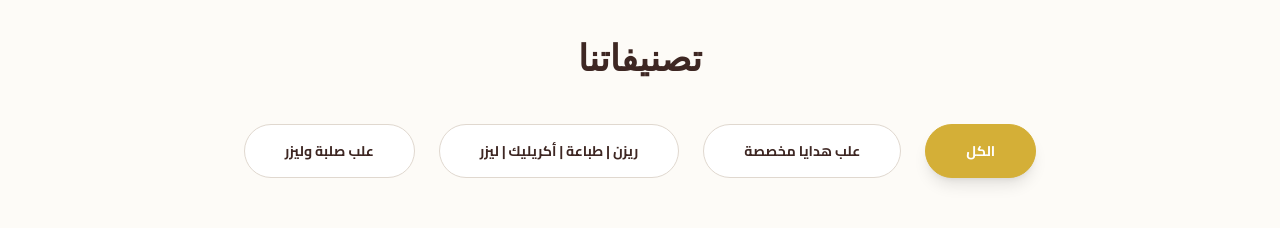
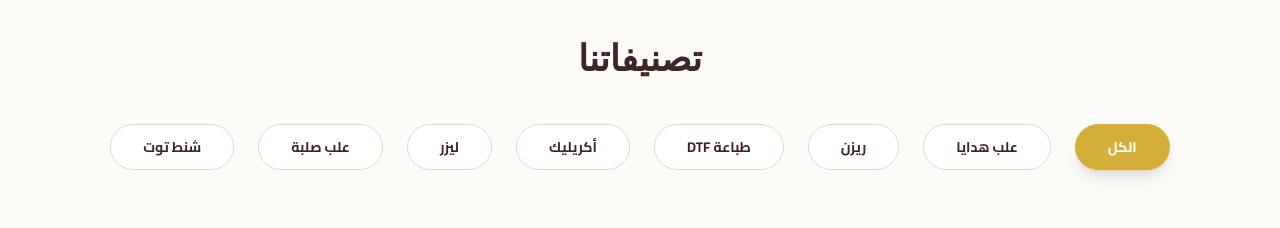
Before and after one commit to MraamHisham/pixelbox-website, a Next.js app: page / in a window 1280 px wide. Shown: the part 860-1088 px from the top of the page. Built offline with nearby package versions, Linux system fonts and the light colour scheme; no server answers; the database is empty; a web font is replaced by a local one.

Commit message:
Update animations and fix categories spelling

```diff
--- a/app/globals.css
+++ b/app/globals.css
@@ -19,16 +19,28 @@ body {
   overflow-x: hidden;
 }
 
-/* أنيميشن إجباري للموبايل عشان أي حاجة تتلمس تصغر (Touch Animation) */
+/* ========================================= */
+/* ده الكود اللي بيخلي الأنيميشن يشتغل باللمس على الموبايل */
+/* ========================================= */
 @media (max-width: 768px) {
+  /* لما تدوسي على أي لينك أو زرار، هيصغر شوية */
   a:active, button:active {
     transform: scale(0.92) !important;
     transition: transform 0.1s ease-in-out !important;
   }
+
+  /* لما تدوسي على كارت المنتج، هيصغر شوية */
+  .group:active {
+    transform: scale(0.96) !important;
+    transition: transform 0.1s ease-in-out !important;
+  }
 }
 
-/* أنيميشن للكروت بتاعت المنتجات */
-.group:active {
-  transform: scale(0.96) !important;
-  transition: transform 0.1s ease-in-out !important;
+/* أنيميشن ظهور العناصر (Fade In Up) */
+@keyframes fadeInUp {
+  from { opacity: 0; transform: translateY(20px); }
+  to { opacity: 1; transform: translateY(0); }
 }
+.animate-fade-in-up {
+  animation: fadeInUp 0.8s ease-out forwards;
+}
--- a/app/page.tsx
+++ b/app/page.tsx
@@ -60,24 +60,16 @@ export default function Home() {
     router.refresh();
   };
 
-  // الفلترة الذكية
-  const handleCategoryClick = (categoryId: string) => {
-    setActiveCategory(categoryId);
+  // الفلترة الذكية جداً
+  const handleCategoryClick = (category: string) => {
+    setActiveCategory(category);
 
-    if (categoryId === "All") {
+    if (category === "All") {
       setFilteredProducts(products);
-    } else if (categoryId === "ResinDTF") { // ده التصنيف المجمع
+    } else {
+      // بيدور على الكلمة سواء كانت كابيتال أو سمول
       setFilteredProducts(products.filter(p =>
-        p.category && (
-          p.category.toLowerCase().includes("resin") ||
-          p.category.toLowerCase().includes("dtf") ||
-          p.category.toLowerCase().includes("acrylic") ||
-          p.category.toLowerCase().includes("laser")
-        )
-      ));
-    } else {
-      setFilteredProducts(products.filter(p =>
-        p.category && p.category.toLowerCase().includes(categoryId.toLowerCase())
+        p.category && p.category.toLowerCase().includes(category.toLowerCase())
       ));
     }
   };
@@ -88,9 +80,13 @@ export default function Home() {
       heroTitle: "الإبداع في كل بكسل", heroSubtitle: "نصنع لك تصاميم إعلانية وهويات بصرية تخطف الأنظار، بلمسة يدوية فاخرة.", heroCta: "اطلب تصميمك",
       categoriesTitle: "تصنيفاتنا",
       catAll: "الكل",
-      catGift: "علب هدايا مخصصة",
-      catResin: "ريزن | طباعة | أكريليك | ليزر",
-      catHardcover: "علب صلبة وليزر",
+      catGift: "علب هدايا",
+      catResin: "ريزن",
+      catDTF: "طباعة DTF",
+      catAcrylic: "أكريليك",
+      catLaser: "ليزر",
+      catHardcover: "علب صلبة",
+      catTote: "شنط توت",
       latestProducts: "أحدث المنتجات", noProducts: "لا توجد منتجات في هذا التصنيف حالياً.", currency: "ر.س",
       login: "تسجيل الدخول", logout: "تسجيل الخروج",
       footerDesc: "نصنع الإبداع في كل بكسل.", quickLinks: "روابط سريعة", privacy: "سياسة الخصوصية", terms: "الشروط والأحكام", contactUs: "تواصل معنا", copyright: "© 2026 Pixel Box Ads. All rights reserved."
@@ -100,9 +96,13 @@ export default function Home() {
       heroTitle: "Creativity in Every Pixel", heroSubtitle: "We craft eye-catching ad designs and visual identities with a luxurious handmade touch.", heroCta: "Order Your Design",
       categoriesTitle: "Our Categories",
       catAll: "All",
-      catGift: "Custom Gift Boxes",
-      catResin: "Resin | DTF | Acrylic | Laser Engravin",
-      catHardcover: "Hardcover & Laser Boxes",
+      catGift: "Gift Boxes",
+      catResin: "Resin",
+      catDTF: "DTF",
+      catAcrylic: "Acrylic",
+      catLaser: "Laser",
+      catHardcover: "Hardcover",
+      catTote: "Tote Bags",
       latestProducts: "Latest Products", noProducts: "No products in this category.", currency: "SAR",
       login: "Login", logout: "Logout",
       footerDesc: "We craft creativity in every pixel.", quickLinks: "Quick Links", privacy: "Privacy Policy", terms: "Terms & Conditions", contactUs: "Contact Us", copyright: "© 2026 Pixel Box Ads. All rights reserved."
@@ -113,12 +113,15 @@ export default function Home() {
 
   if (loading) return <div className="min-h-screen flex items-center justify-center text-xl bg-[#fdfbf7] text-[#3e2723] font-cairo">Loading...</div>;
 
-  // قائمة التصنيفات
   const categoriesList = [
     { id: "All", label: text.catAll },
-    { id: "Custom Gift Boxes", label: text.catGift },
-    { id: "ResinDTF", label: text.catResin },
+    { id: "Gift Boxes", label: text.catGift },
+    { id: "Resin", label: text.catResin },
+    { id: "DTF", label: text.catDTF },
+    { id: "Acrylic", label: text.catAcrylic },
+    { id: "Laser", label: text.catLaser },
     { id: "Hardcover", label: text.catHardcover },
+    { id: "Tote Bags", label: text.catTote },
   ];
 
   return (
@@ -130,7 +133,6 @@ export default function Home() {
 
         <header className="absolute top-0 w-full z-50 py-6 px-6">
           <div className="max-w-7xl mx-auto flex items-center justify-between relative">
-            {/* اللينكات مع أنيميشن اللف والتكبير */}
             <nav className="hidden md:flex gap-8 text-sm font-bold text-white drop-shadow-md mx-auto">
               <Link href="/" className="hover:text-[#d4af37] hover:rotate-3 hover:scale-110 active:scale-90 active:rotate-6 transition-all duration-300">{text.navHome}</Link>
               <Link href="#products" className="hover:text-[#d4af37] hover:rotate-3 hover:scale-110 active:scale-90 active:rotate-6 transition-all duration-300">{text.navProducts}</Link>
@@ -161,16 +163,16 @@ export default function Home() {
         </div>
       </section>
 
-      {/* التصنيفات (كل واحد في بيضاوي لوحده ومترجم) */}
+      {/* التصنيفات (كل تصنيف في بيضاوي لوحده) */}
       <section id="categories" className="max-w-7xl mx-auto px-6 py-24 bg-[#fdfbf7] text-center">
         <h2 className="font-playfair text-4xl font-bold mb-12">{text.categoriesTitle}</h2>
 
-        <div className="flex flex-wrap justify-center gap-6">
+        <div className="flex flex-wrap justify-center gap-4 md:gap-6">
           {categoriesList.map((cat) => (
             <button
               key={cat.id}
               onClick={() => handleCategoryClick(cat.id)}
-              className={`px-10 py-4 rounded-full text-sm font-bold border transition-all duration-300 hover:scale-105 hover:-translate-y-1 active:scale-90 ${
+              className={`px-8 py-3 rounded-full text-sm font-bold border transition-all duration-300 hover:scale-105 hover:-translate-y-1 active:scale-90 ${
                 activeCategory === cat.id
                   ? 'bg-[#d4af37] text-white border-[#d4af37] shadow-lg'
                   : 'bg-white text-[#3e2723] border-[#e0d8cf] hover:border-[#d4af37] hover:text-[#d4af37]'
@@ -182,7 +184,7 @@ export default function Home() {
         </div>
       </section>
 
-      {/* المنتجات مع أنيميشن */}
+      {/* المنتجات */}
       <section id="products" className="max-w-7xl mx-auto px-6 py-24 bg-white border-t border-[#e0d8cf]">
         <h2 className="font-playfair text-4xl font-bold text-center mb-12">{text.latestProducts}</h2>
         {filteredProducts.length === 0 ? (
--- a/app/products/[id]/page.tsx
+++ b/app/products/[id]/page.tsx
@@ -37,7 +37,7 @@ function ProductDetails() {
 
       if (productData) {
         setProduct(productData);
-        setColors(colorsData || []); // شلنا الشرط عشان أي لون يظهر
+        setColors(colorsData || []);
         setSelectedImage(productData.image_url || '');
       }
       setLoading(false);
@@ -99,8 +99,18 @@ function ProductDetails() {
                     const isSelected = selectedImage === (colorObj.color_image_url || product.image_url);
 
                     return (
-                      <button key={idx} onClick={() => { if (!isSoldOut) setSelectedImage(colorObj.color_image_url ? colorObj.color_image_url : product.image_url); }} disabled={isSoldOut}
-                        className={`relative flex flex-col items-center justify-center w-12 h-16 transition-all duration-300 active:scale-90 touch-btn group/color ${isSoldOut ? 'opacity-40 cursor-not-allowed' : 'cursor-pointer hover:-translate-y-2'}`} title={isSoldOut ? text.soldOut : colorObj.color_name}>
+                      <button
+                        key={idx}
+                        onClick={() => {
+                          if (!isSoldOut) {
+                            const newImage = colorObj.color_image_url ? colorObj.color_image_url : product.image_url;
+                            setSelectedImage(newImage);
+                          }
+                        }}
+                        disabled={isSoldOut}
+                        className={`relative flex flex-col items-center justify-center w-12 h-16 transition-all duration-300 active:scale-90 touch-btn group/color ${isSoldOut ? 'opacity-40 cursor-not-allowed' : 'cursor-pointer hover:-translate-y-2'}`}
+                        title={isSoldOut ? text.soldOut : colorObj.color_name}
+                      >
                         <div className={`w-4 h-14 rounded-full transition-all duration-500 ${isSelected ? 'ring-2 ring-[#d4af37] ring-offset-4 ring-offset-[#fdfbf7] scale-110 shadow-[0_0_15px_rgba(212,175,55,0.5)] animate-pulse' : 'opacity-60 group-hover/color:opacity-100'} ${isSoldOut ? 'grayscale' : ''}`} style={{ backgroundColor: colorObj.color_code }} />
                         {isSoldOut && (<span className="absolute inset-0 flex items-center justify-center text-white font-bold text-lg drop-shadow-md">X</span>)}
                       </button>
```
